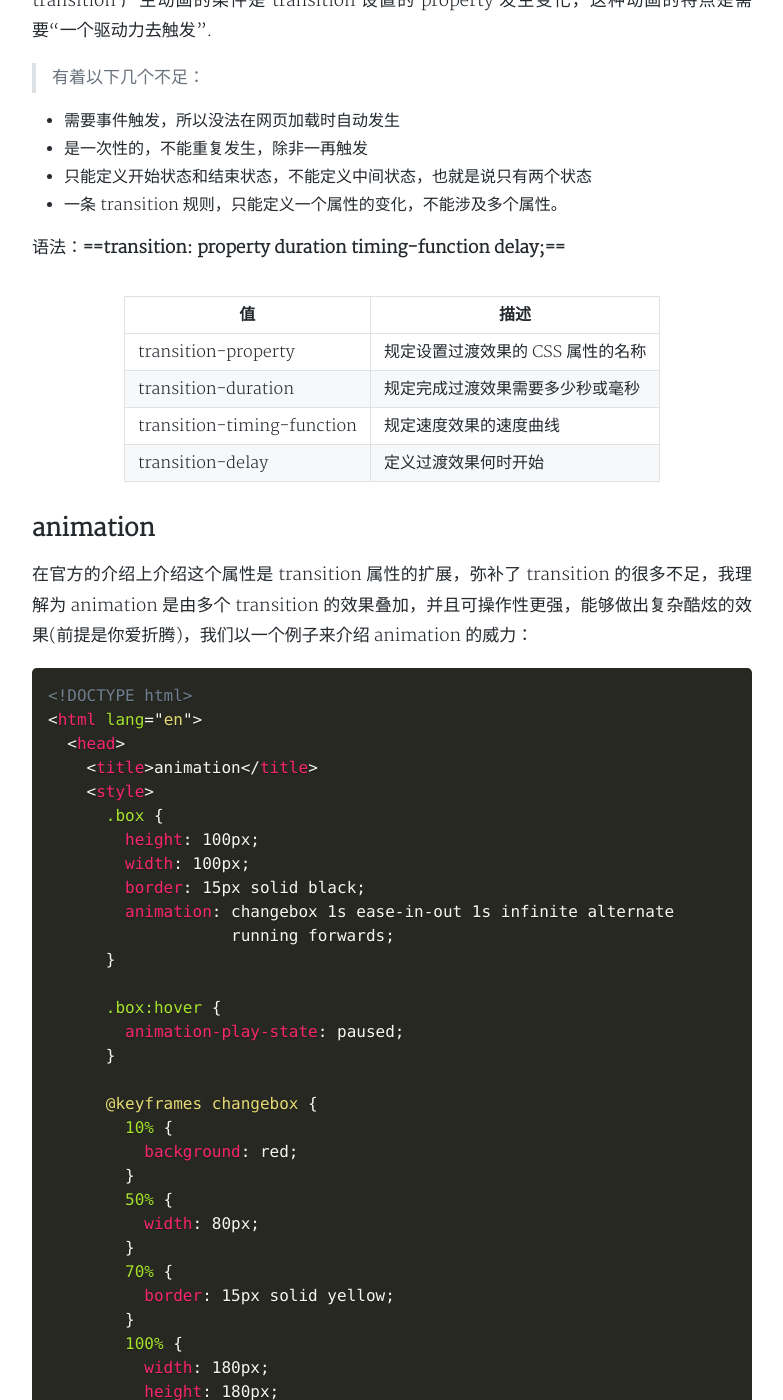
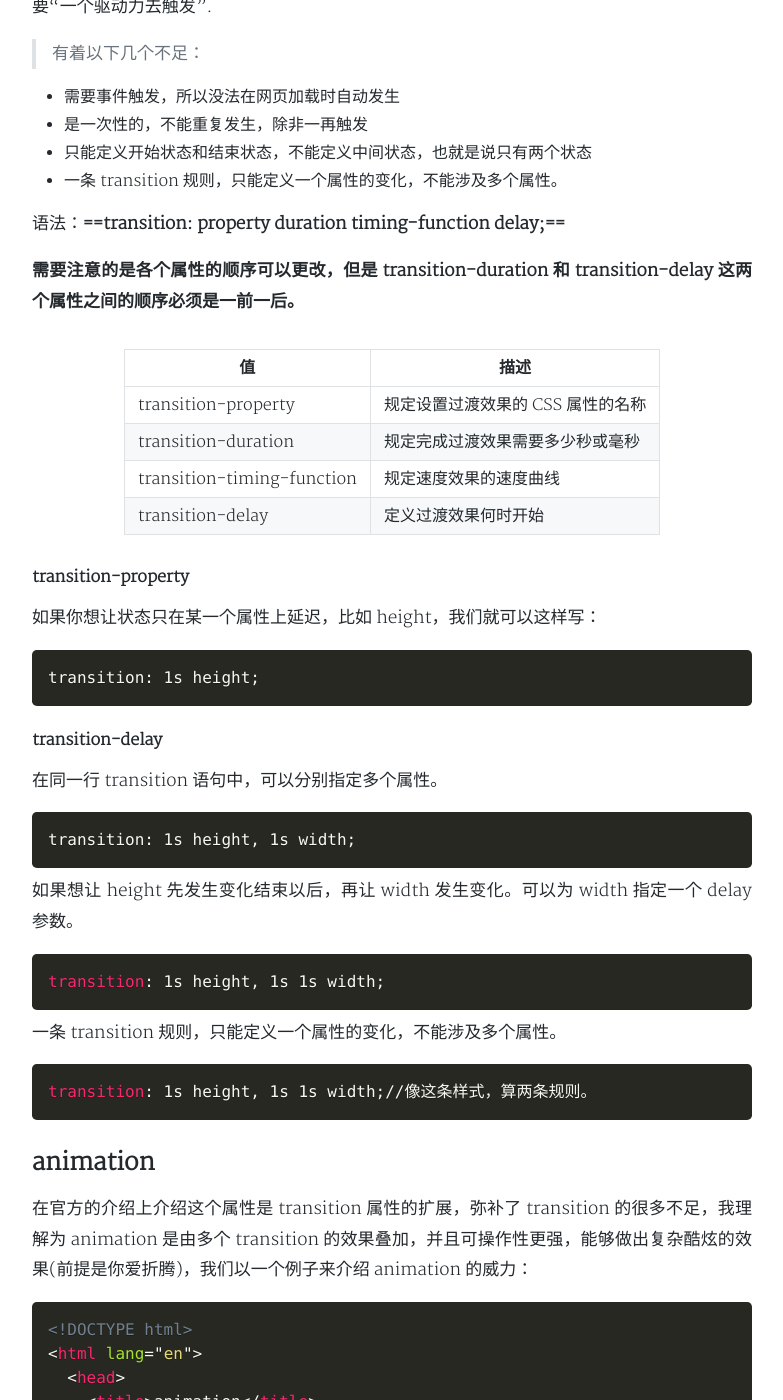
Before and after one commit to lucklcy/lucklcy.github.io, a Jekyll site: the page built from _posts/2019-04-24-css-cartoon.md, in a window 1280 px wide and 1400 px high, scrolled down 2242 px. Shown: the whole window, without its empty margins (248-1031 px from the left). Built offline with Jekyll 4.4.1, drawn with Linux system fonts in a browser that asks for light colours; nearby versions of some CDN libraries; a style sheet for code colours, icons or effects is not loaded; some of the changed text lies outside the part shown.

Commit message:
2020-05-22 19:51:10

```diff
--- a/_posts/2019-04-24-css-cartoon.md
+++ b/_posts/2019-04-24-css-cartoon.md
@@ -11,12 +11,12 @@ tags: Animation Css
 
 ## 容易混淆的几个 css 属性
 
-| 属性               | 含义                                                                                                        |
-| ------------------ | ----------------------------------------------------------------------------------------------------------- |
-| animation（动画）  | 用于设置动画属性，他是一个简写的属性，包含 6 个属性                                                         |
-| transition（过渡） | 用于设置元素的样式过度，和 animation 有着类似的效果，但细节上有很大的不同                                   |
-| transform（变形）  | 用于元素进行旋转、缩放、移动或倾斜，和设置样式的动画并没有什么关系，就相当于 color 一样用来设置元素的“外表” |
-| translate（移动）  | translate 只是 transform 的一个属性值，即移动。                                                             |
+| 属性             | 含义                                                                                                        |
+| ---------------- | ----------------------------------------------------------------------------------------------------------- |
+| animation(动画)  | 用于设置动画属性，他是一个简写的属性，包含 6 个属性                                                         |
+| transition(过渡) | 用于设置元素的样式过度，和 animation 有着类似的效果，但细节上有很大的不同                                   |
+| transform(变形)  | 用于元素进行旋转、缩放、移动或倾斜，和设置样式的动画并没有什么关系，就相当于 color 一样用来设置元素的“外表” |
+| translate(移动)  | translate 只是 transform 的一个属性值，即移动。                                                             |
 
 ## transition
 
@@ -62,12 +62,34 @@ tags: Animation Css
 
 语法：**==transition: property duration timing-function delay;==**
 
+**需要注意的是各个属性的顺序可以更改，但是 transition-duration 和 transition-delay 这两个属性之间的顺序必须是一前一后。**
+
 | 值                         | 描述                              |
 | -------------------------- | --------------------------------- |
 | transition-property        | 规定设置过渡效果的 CSS 属性的名称 |
 | transition-duration        | 规定完成过渡效果需要多少秒或毫秒  |
 | transition-timing-function | 规定速度效果的速度曲线            |
 | transition-delay           | 定义过渡效果何时开始              |
+
+#### transition-property
+
+如果你想让状态只在某一个属性上延迟，比如 height，我们就可以这样写：
+
+<pre><code class="language-html">transition: 1s height;</code></pre>
+
+#### transition-delay
+
+在同一行 transition 语句中，可以分别指定多个属性。
+
+<pre><code class="language-html">transition: 1s height, 1s width;</code></pre>
+
+如果想让 height 先发生变化结束以后，再让 width 发生变化。可以为 width 指定一个 delay 参数。
+
+<pre><code class="language-css">transition: 1s height, 1s 1s width;</code></pre>
+
+一条 transition 规则，只能定义一个属性的变化，不能涉及多个属性。
+
+<pre><code class="language-css">transition: 1s height, 1s 1s width;//像这条样式，算两条规则。</code></pre>
 
 ## animation
 
```
